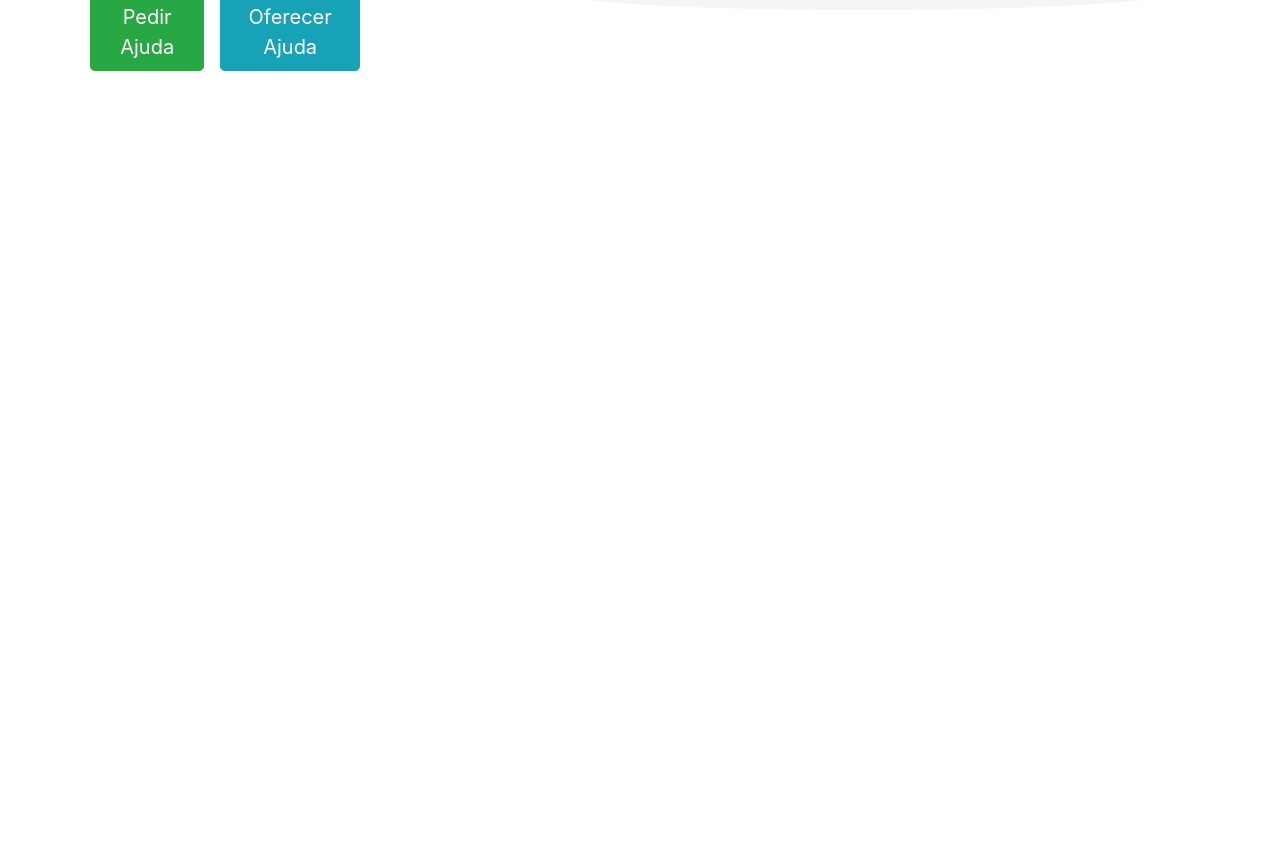
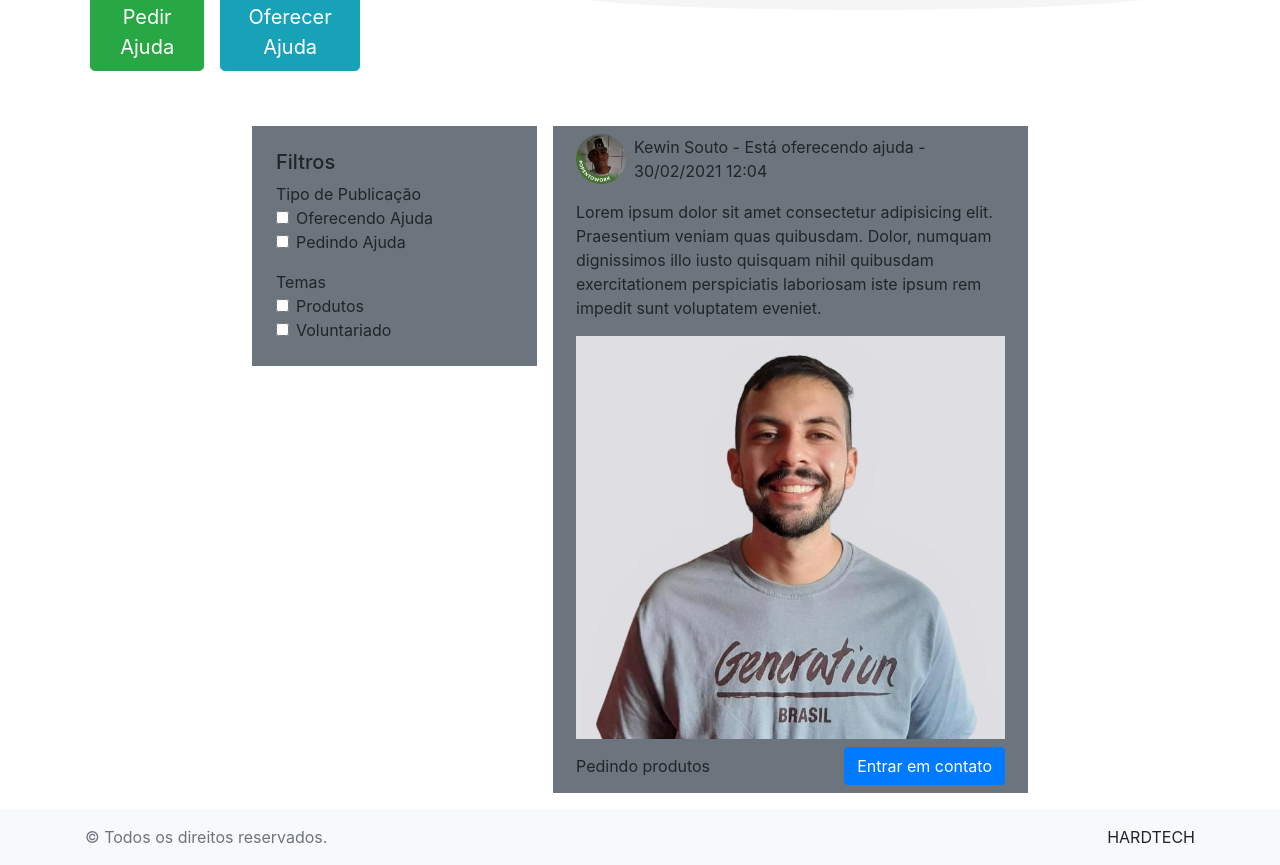
Before and after one commit to HARDTECHIO/dhoa-front, an Angular app: page / in a window 1280 px wide. Shown: the part 740-1605 px from the top of the page. Before the commit the page ends 866 px from the top, so only its background shows below. Built offline with nearby package versions, Linux system fonts and the light colour scheme.

Commit message:
feat(views): Implementação do feed - sem consumo de api #7

```diff
--- a/src/app/views/principal/inicio/inicio.component.html
+++ b/src/app/views/principal/inicio/inicio.component.html
@@ -20,3 +20,85 @@
         </div>
     </div>
 </div>
+
+<div class="container">
+    <div class="row justify-content-center">
+        <div class="col-md-3 mr-3"> <!-- filtros -->
+            <div class="row">
+                <div class="col-md bg-secondary p-4">
+                    <div class="row">
+                        <div class="col-md">
+                            <h5>Filtros</h5>
+                        </div>
+                    </div>
+                    <div class="row mb-3"><!-- tipo postagem -->
+                        <div class="col-md">
+                            <p class="m-0">Tipo de Publicação</p>
+                            <div class="form-check">
+                                <input class="form-check-input" type="checkbox" value="" id="defaultCheck1">
+                                <label class="form-check-label" for="defaultCheck1">
+                                  Oferecendo Ajuda
+                                </label>
+                            </div>
+                            <div class="form-check">
+                                <input class="form-check-input" type="checkbox" value="" id="defaultCheck1">
+                                <label class="form-check-label" for="defaultCheck1">
+                                  Pedindo Ajuda
+                                </label>
+                            </div>
+                        </div>
+                    </div><!-- /tipo postagem -->
+
+                    <div class="row"><!-- temas/categorias -->
+                        <div class="col-md">
+                            <p class="m-0">Temas</p>
+                            <div class="form-check">
+                                <input class="form-check-input" type="checkbox" value="" id="defaultCheck1">
+                                <label class="form-check-label" for="defaultCheck1">
+                                  Produtos
+                                </label>
+                            </div>
+                            <div class="form-check">
+                                <input class="form-check-input" type="checkbox" value="" id="defaultCheck1">
+                                <label class="form-check-label" for="defaultCheck1">
+                                  Voluntariado
+                                </label>
+                            </div>
+                        </div>
+                    </div><!-- /temas/categorias -->
+                </div>
+            </div>
+        </div> <!-- /filtros -->
+
+        <!-- itens do feed -->
+        <div class="col-md-5">
+            <div class="row bg-secondary p-2 mb-3"><!-- item do feed -->
+                <div class="col-md">
+                    <div class="row mb-3"><!-- foto usuario e título -->
+                        <div class="col-md d-flex align-items-center">
+                            <img class="rounded-circle img-fluid" src="../../../../assets/img/ninjas/matheus.jfif" alt="Matheus Ribeiro" width="50px">
+                            <p class="px-2 m-0">Kewin Souto - Está oferecendo ajuda - 30/02/2021 12:04</p>
+                        </div>
+                    </div><!-- /foto usuario e título -->
+                    <div class="row"><!-- texto -->
+                        <div class="col-md">
+                            <p>Lorem ipsum dolor sit amet consectetur adipisicing elit. Praesentium veniam quas quibusdam. Dolor, numquam dignissimos illo iusto quisquam nihil quibusdam exercitationem perspiciatis laboriosam iste ipsum rem impedit sunt voluptatem eveniet.</p>
+                        </div>
+                    </div><!-- /texto -->
+                    <div class="row"><!-- foto publicação -->
+                        <div class="col-md">
+                            <img src="../../../../assets/img/ninjas/miltonjunior.jpg" alt="Milton" width="100%">
+                        </div>
+                    </div><!-- /foto publicação -->
+                    <div class="row pt-2">
+                        <div class="col-md d-flex justify-content-between align-items-center">
+                            <p class="m-0">Pedindo produtos</p>
+                            <a class="btn btn-primary" href="">Entrar em contato</a>
+                        </div>
+                    </div>
+                </div>
+            </div><!-- /item do feed -->
+        </div>
+    </div>
+</div>
+<app-rodape></app-rodape>
```
